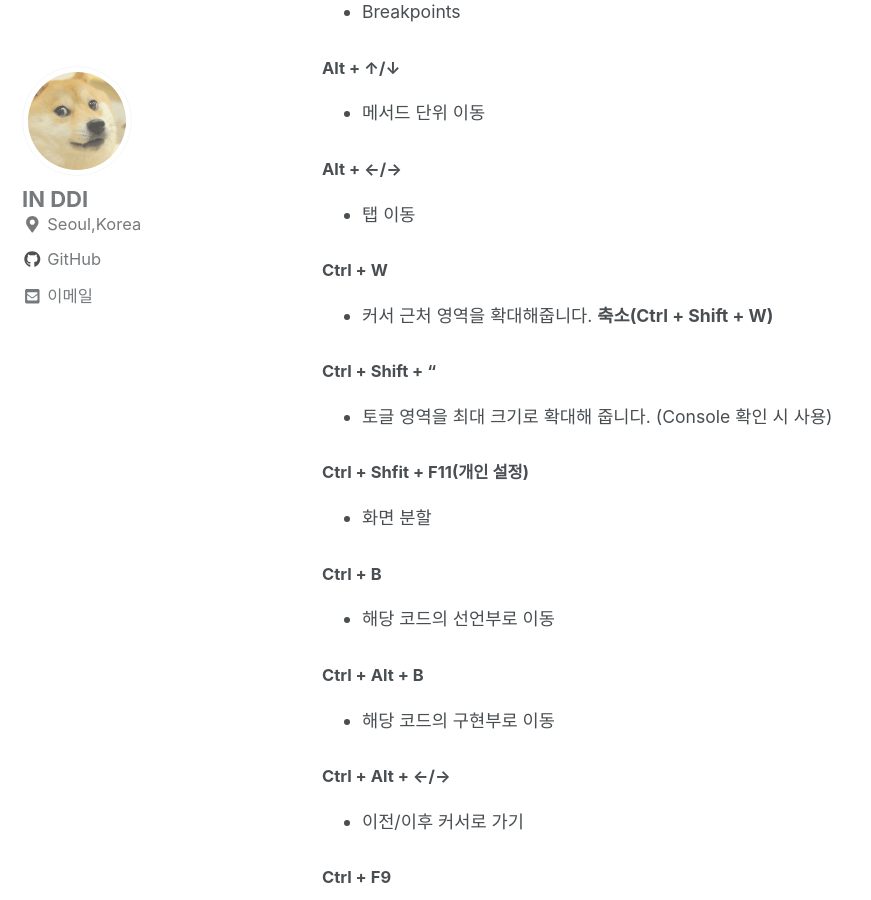
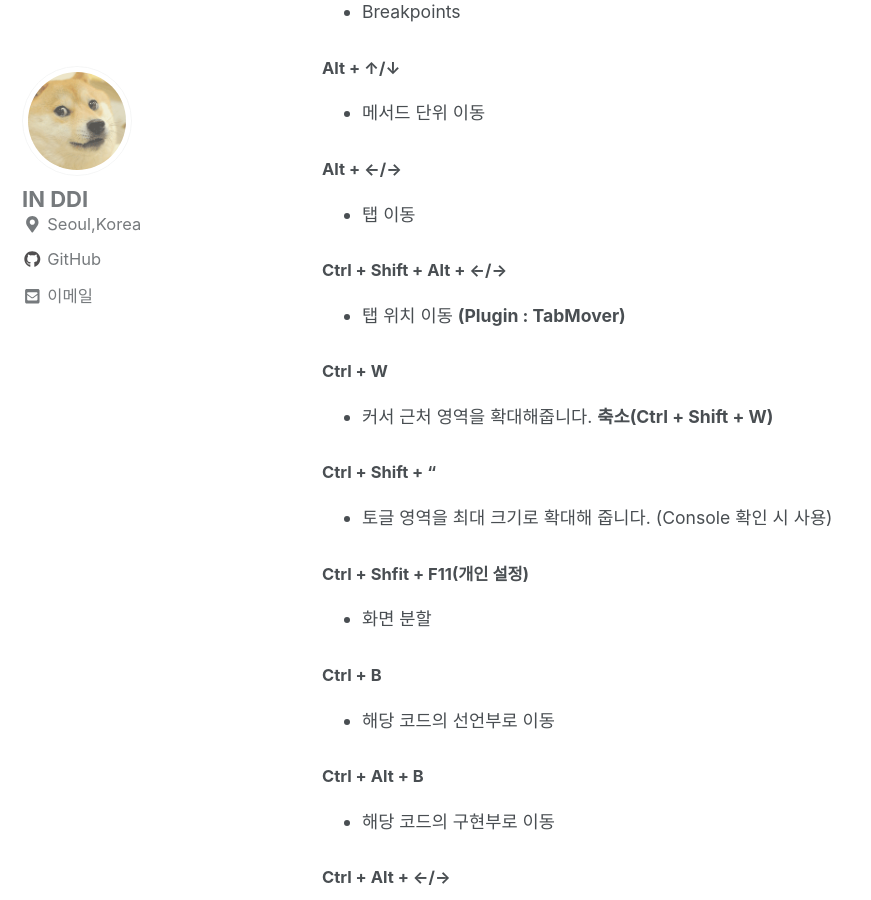
Before and after one commit to InSeok9068/inseok9068.github.io, a Jekyll site: the page built from _posts/intellij/2020-12-14-intellij-keymap.md, in a window 1280 px wide and 900 px high, scrolled down 1112 px. Shown: the whole window, without its empty margins (0-871 px from the left). Built offline with Jekyll 4.4.1, drawn with Linux system fonts in a browser that asks for light colours; cached includes are drawn as plain includes; nearby versions of some CDN libraries; comment, search, counter and statistics services are not loaded; some of the changed text lies outside the part shown.

Commit message:
단축키 추가

```diff
--- a/_posts/intellij/2020-12-14-intellij-keymap.md
+++ b/_posts/intellij/2020-12-14-intellij-keymap.md
@@ -52,6 +52,10 @@ IntelliJ의 자주 사용하는 단축키를 메모 해놓으려고 한다.
 
 - 탭 이동
 
+#### Ctrl + Shift + Alt + ←/→
+
+- 탭 위치 이동 **(Plugin : TabMover)**
+
 #### Ctrl + W
 
 - 커서 근처 영역을 확대해줍니다. **축소(Ctrl + Shift + W)**
@@ -103,3 +107,8 @@ IntelliJ의 자주 사용하는 단축키를 메모 해놓으려고 한다.
 #### Ctrl + Shift + I
 
 - 메서드 미리보기
+
+#### Alt + Insert
+
+- 파일목록에서는 **파일 생성**
+- 파일 안에서는 **Code Generate**
```
